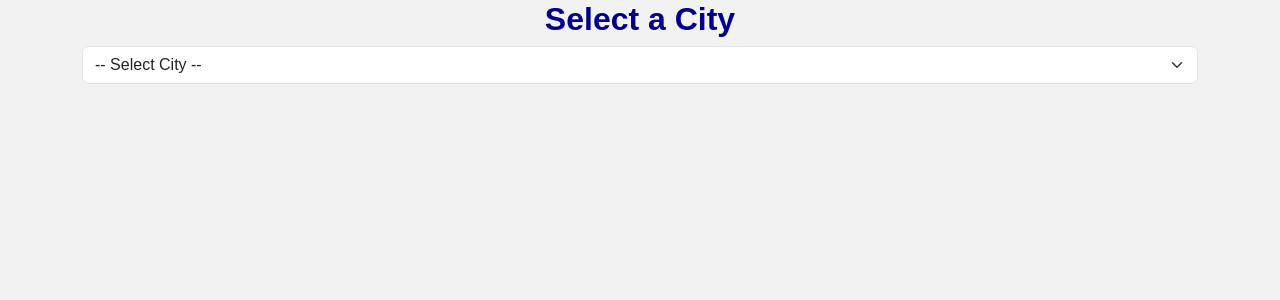
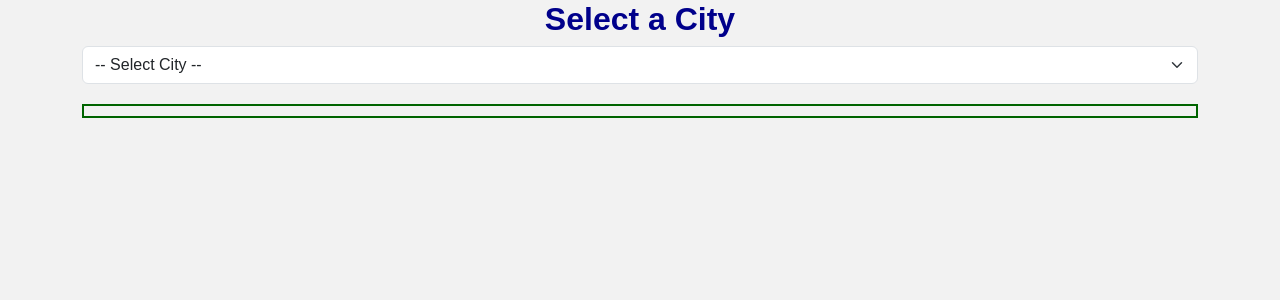
Before and after one commit to devaj241235co-sys/basic-github-setup, a PHP site: page / in a window 1280 px wide. Shown: the top 300 px of the page. Run offline with PHP 8.4, Linux system fonts and the light colour scheme.

Commit message:
Update style.css

```diff
--- a/Experiment-02-City-Monument/style.css
+++ b/Experiment-02-City-Monument/style.css
@@ -12,4 +12,6 @@ margin-top: 20px;
 color: darkgreen;
 font-size: 22px;
 font-weight: bold;
+border: 2px solid darkgreen;
+padding: 5px;
 }
```
